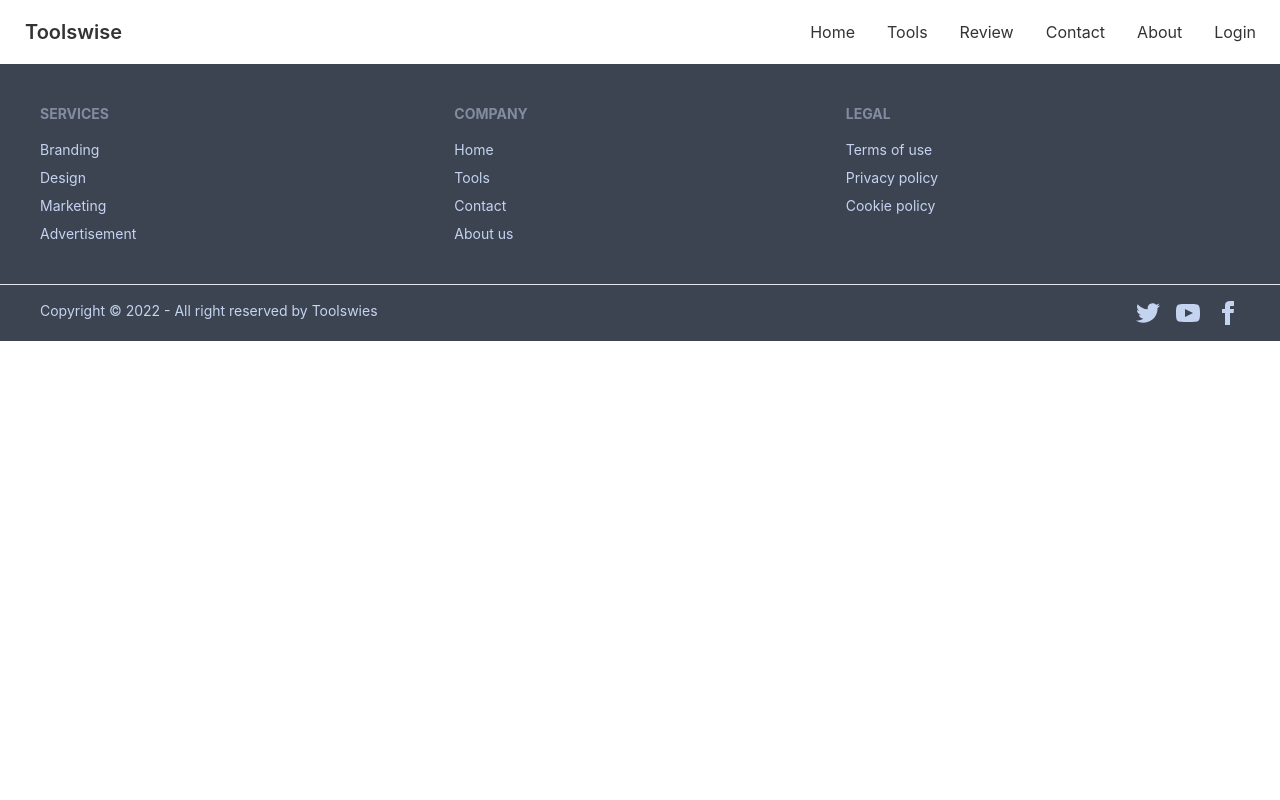
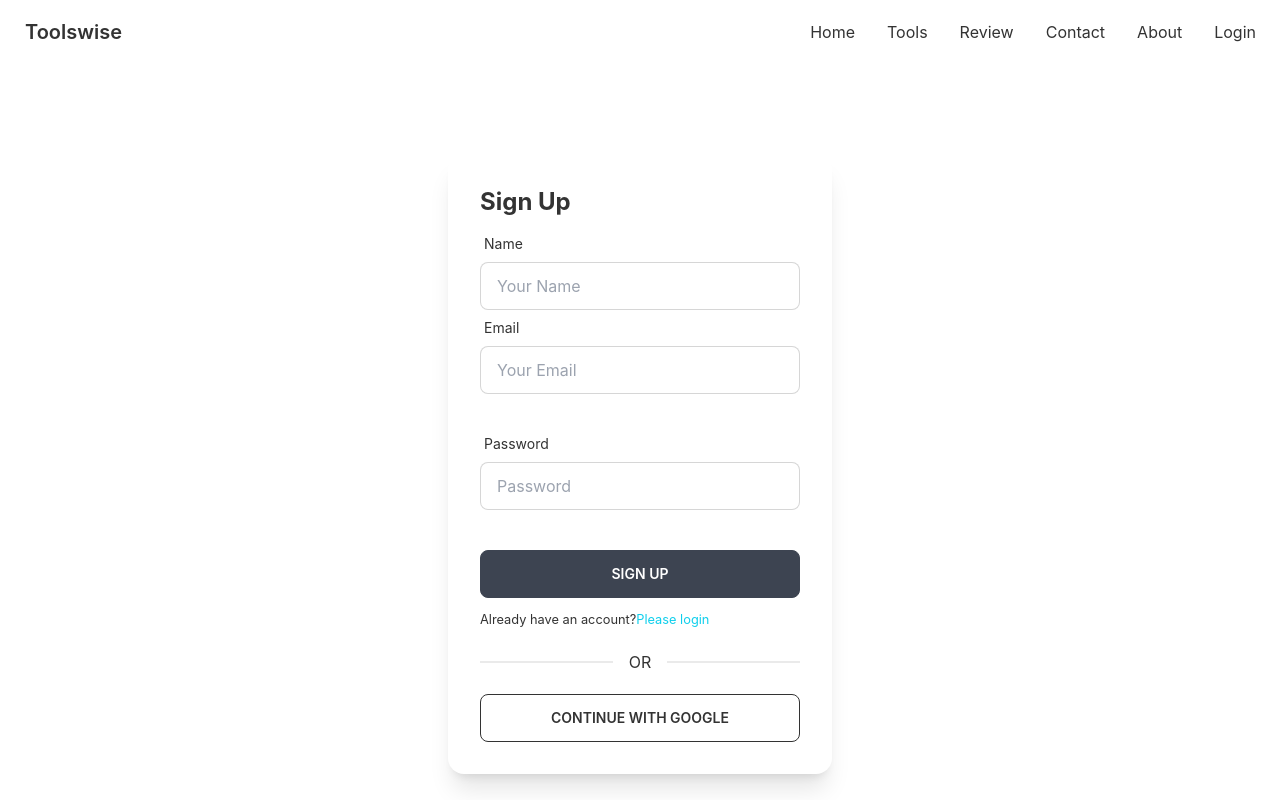
Before and after one commit to programmer-jafir/toolswise-client, a React (Create React App) app: page /signup in a window 1280 px wide. Shown: the top 800 px of the page. Built offline with nearby package versions, Linux system fonts and the light colour scheme; no server answers.

Commit message:
sign up added

```diff
--- a/src/App.js
+++ b/src/App.js
@@ -4,6 +4,7 @@
 import Home from './Pages/Home/Home';
 import About from './Pages/About/About';
 import Login from './Pages/Login/Login';
+import SignUP from './Pages/Login/SignUp';
 import Tools from './Pages/Tool/Tools';
 import Footer from './Pages/Shared/Footer';
 import Purchase from './Pages/Tool/Purchase';
@@ -19,6 +20,7 @@
         <Route path="/tool/:id" element={<Purchase />} />
         <Route path="/purchase" element={<Purchase />} />
         <Route path="/login" element={<Login />} />
+        <Route path="/signup" element={<SignUP/>} />
       </Routes>
       <Footer></Footer>
     </div>
--- /dev/null
+++ b/src/Pages/Login/RequireAuth.js
@@ -0,0 +1,20 @@
+import React from 'react';
+import { useAuthState } from 'react-firebase-hooks/auth';
+import { Navigate, useLocation } from 'react-router-dom';
+import auth from '../../firebase.init';
+import Loading from '../Shared/Loading';
+
+const RequireAuth = ({children}) => {
+    const [user, loading] = useAuthState(auth);
+    let location = useLocation();
+
+    if(loading){
+        return <Loading></Loading>
+    }
+  if (!user) {
+    return <Navigate to="/login" state={{ from: location }} replace />;
+  }
+    return children;
+};
+
+export default RequireAuth;
--- /dev/null
+++ b/src/Pages/Login/SignUp.js
@@ -0,0 +1,136 @@
+import React from 'react';
+import auth from '../../firebase.init';
+import { useCreateUserWithEmailAndPassword, useSignInWithGoogle, useUpdateProfile } from 'react-firebase-hooks/auth';
+import { useForm } from "react-hook-form";
+import Loading from '../Shared/Loading';
+import { Link, useNavigate } from 'react-router-dom';
+import useToken from '../../useToken';
+
+const SignUp = () => {
+
+    const [signInWithGoogle, guser, gloading, gError] = useSignInWithGoogle(auth);
+    const { register, formState: { errors }, handleSubmit } = useForm();
+
+    const [
+        createUserWithEmailAndPassword,
+        user,
+        loading,
+        error,
+    ] = useCreateUserWithEmailAndPassword(auth);
+
+    const [updateProfile, updating, updateError] = useUpdateProfile(auth);
+
+    const [token] = useToken(user || guser);
+
+    const navigate = useNavigate();
+
+    let signInError;
+
+    if (loading || gloading || updating) {
+        return <Loading />
+    }
+
+    if (error || gError || updateError) {
+        signInError = <p className='text-red-500'><small>{error?.message || gError?.message || updateError?.message}</small></p>
+    }
+    if (user || guser) {
+        console.log(guser || user);
+        // navigate('/appointment');
+    }
+
+
+    const onSubmit = async data => {
+        console.log(data)
+        await createUserWithEmailAndPassword(data.email, data.password);
+        await updateProfile({ displayName: data.name });
+    };
+
+    return (
+        <div className='flex h-screen justify-center items-center'>
+            <div className="card w-96 bg-base-100 shadow-xl">
+                <div className="card-body">
+                    <h2 className="text-centel text-2xl font-bold">Sign Up</h2>
+                    <form onSubmit={handleSubmit(onSubmit)}>
+
+
+                        <div className="form-control w-full max-w-xs">
+                            <label className="label">
+                                <span className="label-text">Name</span>
+                            </label>
+                            <input type="text"
+                                placeholder="Your Name"
+                                className="input input-bordered w-full max-w-xs"
+                                {...register("name", {
+                                    required: {
+                                        value: true,
+                                        message: 'Name is Required'
+                                    }
+                                })}
+                            />
+                            <label className="label">
+                                <span className="label-text">Email</span>
+                            </label>
+                            <input type="email"
+                                placeholder="Your Email"
+                                className="input input-bordered w-full max-w-xs"
+                                {...register("email", {
+                                    required: {
+                                        value: true,
+                                        message: 'Email is Required'
+                                    },
+                                    pattern: {
+                                        value: /[a-z0-9]+@[a-z]+\.[a-z]{2,3}/,
+                                        message: 'Provide a valid Email'
+                                    }
+                                })}
+                            />
+                            <label className="label">
+                                {errors.name?.type === 'required' && <span className="label-text-alt text-red-500">{errors.name.message}</span>}
+                            </label>
+                            <label className="label">
+                                {errors.email?.type === 'required' && <span className="label-text-alt text-red-500">{errors.email.message}</span>}
+                                {errors.email?.type === 'pattern' && <span className="label-text-alt text-red-500">{errors.email.message}</span>}
+                            </label>
+                        </div>
+
+                        <div className="form-control w-full max-w-xs">
+                            <label className="label">
+                                <span className="label-text">Password</span>
+                            </label>
+                            <input
+                                type="password"
+                                placeholder="Password"
+                                className="input input-bordered w-full max-w-xs"
+                                {...register("password", {
+                                    required: {
+                                        value: true,
+                                        message: 'Password is Required'
+                                    },
+                                    minLength: {
+                                        value: 6,
+                                        message: 'Must be 6 characters or longer'
+                                    }
+                                })}
+                            />
+                            <label className="label">
+                                {errors.password?.type === 'required' && <span className="label-text-alt text-red-500">{errors.password.message}</span>}
+                                {errors.password?.type === 'minLength' && <span className="label-text-alt text-red-500">{errors.password.message}</span>}
+                            </label>
+                        </div>
+
+                        <input />
+                        {signInError}
+                        <input className='btn w-full max-w-xs text-white' type="submit" value="Sign Up" />
+                    </form>
+                    <p><small>Already have an account?<Link className='text-primary' to="/login">Please login </Link></small></p>
+                    <div className="divider">OR</div>
+                    <button
+                        onClick={() => signInWithGoogle()}
+                        className="btn btn-outline">Continue with Google</button>
+                </div>
+            </div>
+        </div>
+    );
+};
+
+export default SignUp;
--- /dev/null
+++ b/src/useToken.js
@@ -0,0 +1,29 @@
+import { useEffect, useState } from "react"
+
+const useToken = user =>{
+    const [token, setToken] = useState('');
+    useEffect( () =>{
+        // console.log('object', user);
+        const email = user?.user?.email;
+        const currentUser = {email: email}
+        console.log('email', email);
+        console.log('currentUser', currentUser);
+        console.log('url', `http://localhost:5000/user/${email}`);
+        if(email){
+            fetch(`http://localhost:5000/user/${email}`, {
+                method:'PUT',
+                headers: {
+                    'content-type': 'application/json'
+                },
+                body:JSON.stringify(currentUser)
+            })
+            .then(res => res.json())
+            .then(data =>{
+                console.log('data inside', data);
+            })
+        }
+    }, [user]);
+        return [token];
+}
+
+export default useToken;
```
